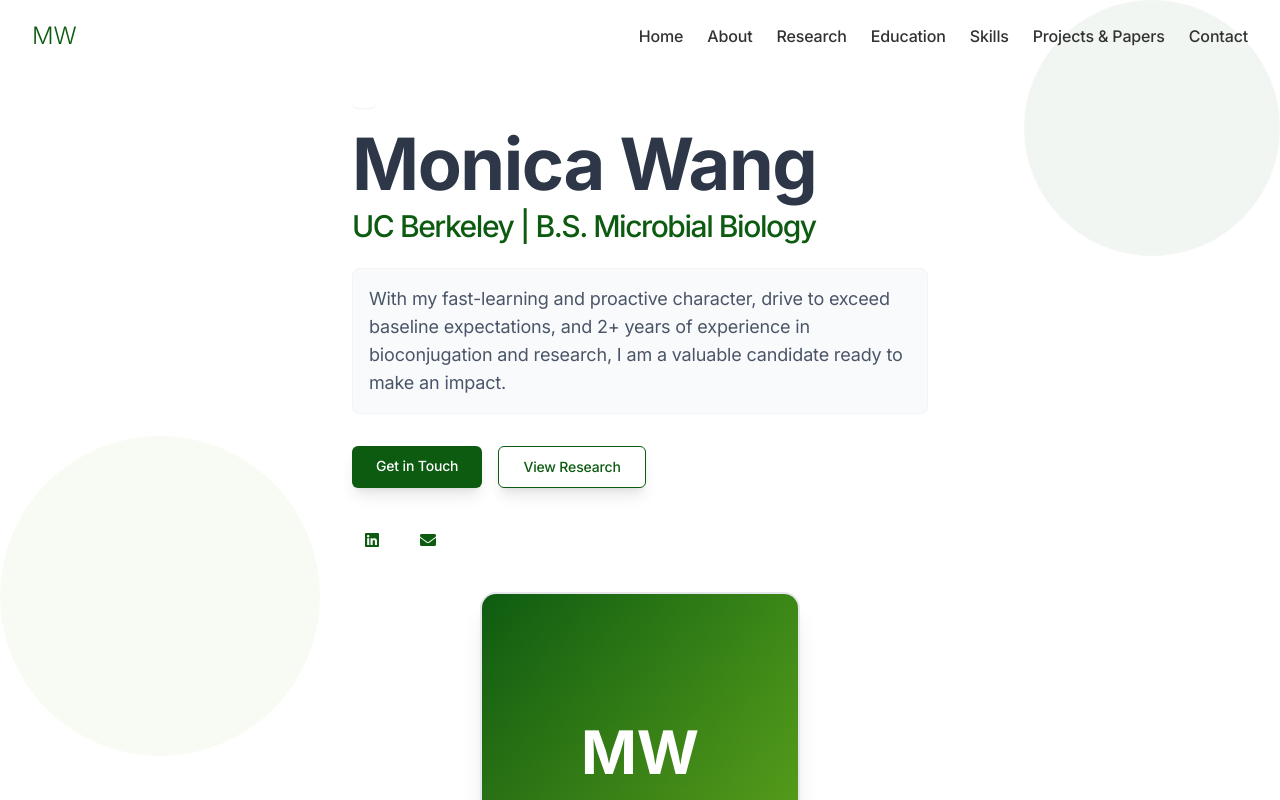
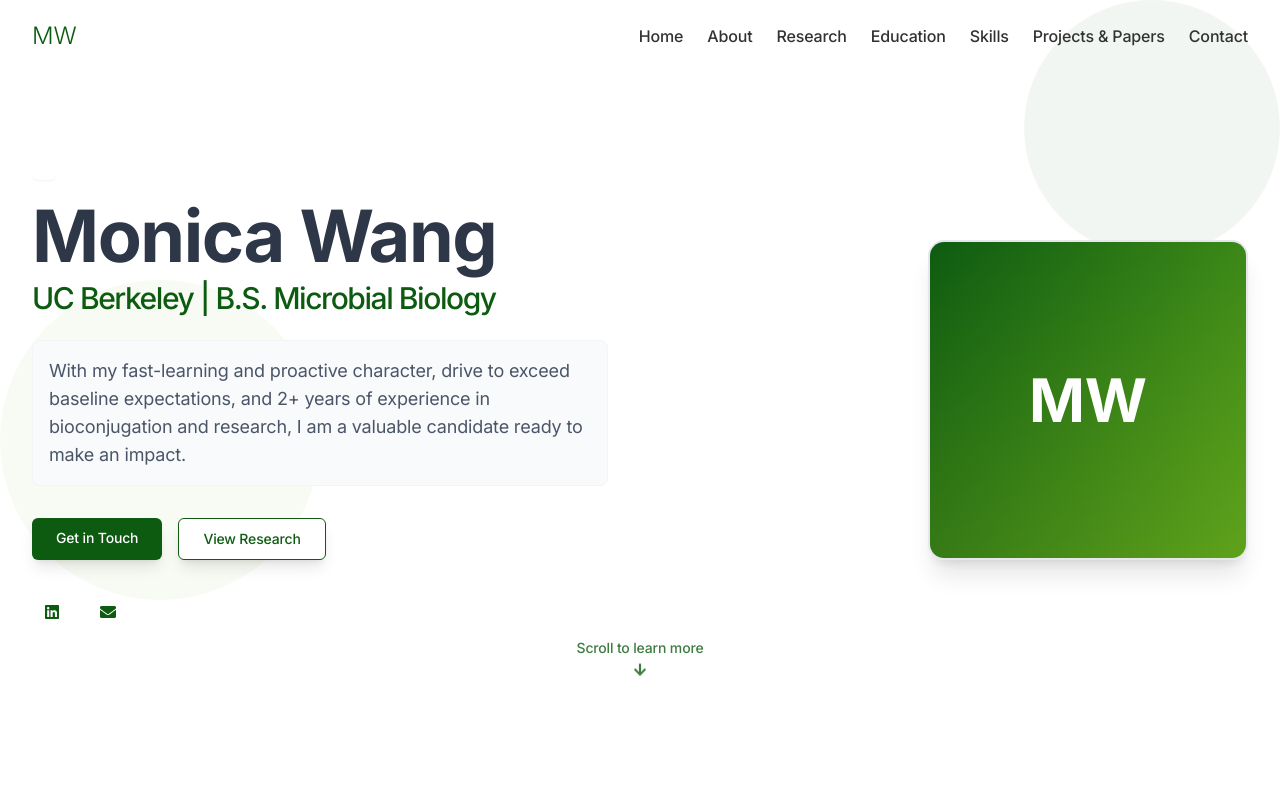
Before and after one commit to aviju888/mw-portfolio, a Next.js app: page / in a window 1280 px wide. Shown: the top 800 px of the page. Built offline with nearby package versions, Linux system fonts and the light colour scheme.

Commit message:
Revert desktop layout while maintaining mobile improvements in Hero component

```diff
--- a/src/components/Hero.tsx
+++ b/src/components/Hero.tsx
@@ -12,39 +12,15 @@ const Hero = () => {
       <div className="absolute inset-0 bg-[url('/images/subtle-nature-pattern.svg')] bg-repeat opacity-5 z-0"></div>
 
       <div className="container mx-auto px-4 sm:px-6 lg:px-8 relative z-10 w-full">
-        <div className="flex flex-col items-center justify-between gap-4 sm:gap-8 py-8 sm:py-16 md:py-24">
-          {/* Photo - Appears first on mobile */}
-          <motion.div
-            initial={{ opacity: 0, scale: 0.95 }}
-            animate={{ opacity: 1, scale: 1 }}
-            transition={{ duration: 0.7, ease: [0.22, 1, 0.36, 1], delay: 0.2 }}
-            className="flex-shrink-0 mb-6 lg:mb-0 order-first lg:order-last"
-          >
-            <div className="relative w-48 h-48 sm:w-64 sm:h-64 md:w-80 md:h-80 overflow-hidden rounded-2xl shadow-xl border-2 border-[var(--secondary)]/20">
-              {/* Replace with actual profile image */}
-              <div className="w-full h-full bg-gradient-to-br from-[var(--secondary)] to-[var(--highlight)] flex items-center justify-center text-white text-4xl sm:text-6xl font-bold">
-                <div className="relative z-10">MW</div>
-              </div>
-              {/* Uncomment when you have an image
-              <Image
-                src="/images/profile.jpg"
-                alt="Monica Wang - Microbiology Researcher"
-                fill
-                className="object-cover"
-              />
-              */}
-              <div className="absolute inset-0 bg-gradient-to-t from-black to-transparent opacity-10"></div>
-            </div>
-          </motion.div>
-
+        <div className="flex flex-col lg:flex-row items-center justify-between gap-4 sm:gap-8 py-8 sm:py-16 md:py-24">
           {/* Text content */}
           <motion.div
             initial={{ opacity: 0, y: 30 }}
             animate={{ opacity: 1, y: 0 }}
             transition={{ duration: 0.6, ease: [0.22, 1, 0.36, 1] }}
-            className="flex flex-col max-w-xl w-full lg:order-first"
+            className="flex flex-col max-w-xl w-full order-2 lg:order-1"
           >
-            <div className="inline-flex px-3 py-1 sm:py-1.5 mb-3 sm:mb-5 bg-[var(--secondary)]/10 rounded-full shadow-sm self-start">
+            <div className="inline-flex px-3 py-1 sm:py-1.5 mb-3 sm:mb-5 bg-[var(--secondary)]/10 rounded-full shadow-sm self-center lg:self-start">
               {/* <span className="text-[var(--secondary)] font-semibold text-xs sm:text-sm">Microbial Biology Graduate</span> */}
             </div>
 
@@ -77,6 +53,30 @@ const Hero = () => {
               </a>
             </div>
           </motion.div>
+
+          {/* Photo - Appears first on mobile, second on desktop */}
+          <motion.div
+            initial={{ opacity: 0, scale: 0.95 }}
+            animate={{ opacity: 1, scale: 1 }}
+            transition={{ duration: 0.7, ease: [0.22, 1, 0.36, 1], delay: 0.2 }}
+            className="flex-shrink-0 mb-6 lg:mb-0 order-1 lg:order-2"
+          >
+            <div className="relative w-48 h-48 sm:w-64 sm:h-64 md:w-80 md:h-80 overflow-hidden rounded-2xl shadow-xl border-2 border-[var(--secondary)]/20">
+              {/* Replace with actual profile image */}
+              <div className="w-full h-full bg-gradient-to-br from-[var(--secondary)] to-[var(--highlight)] flex items-center justify-center text-white text-4xl sm:text-6xl font-bold">
+                <div className="relative z-10">MW</div>
+              </div>
+              {/* Uncomment when you have an image
+              <Image
+                src="/images/profile.jpg"
+                alt="Monica Wang - Microbiology Researcher"
+                fill
+                className="object-cover"
+              />
+              */}
+              <div className="absolute inset-0 bg-gradient-to-t from-black to-transparent opacity-10"></div>
+            </div>
+          </motion.div>
         </div>
 
         <motion.div
```
